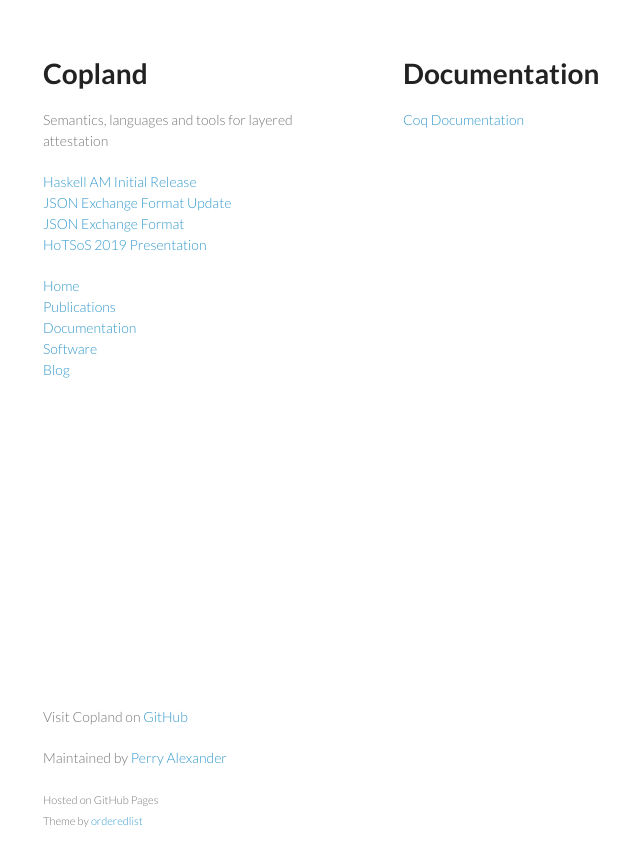
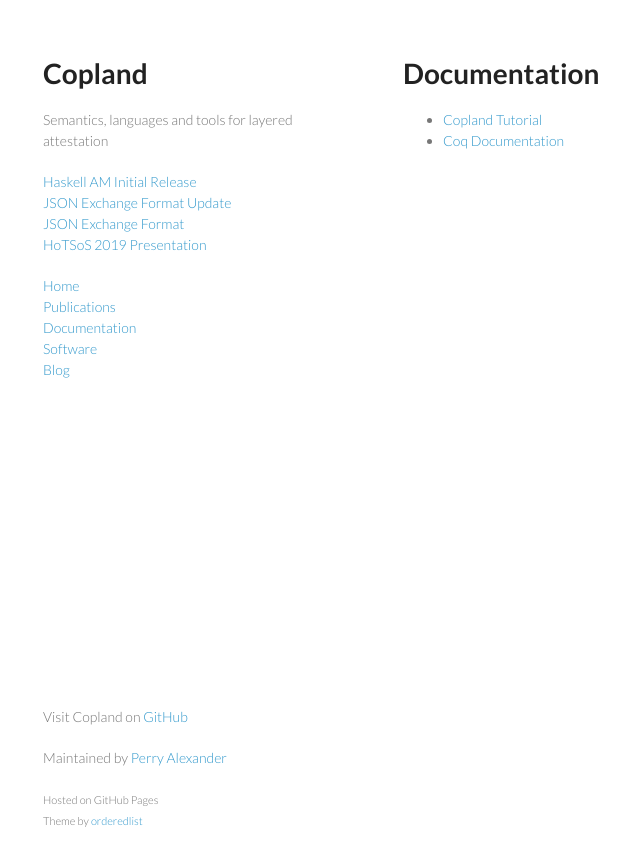
Before and after one commit to ku-sldg/copland, a Jekyll site: the page built from documentation.md, in a window 1280 px wide. Shown: the top 866 px of the page, without its empty margins (167-807 px from the left). Built offline with Jekyll 4.4.1, drawn with Linux system fonts in a browser that asks for light colours.

Commit message:
adding documentation link

```diff
--- a/documentation.md
+++ b/documentation.md
@@ -5,4 +5,5 @@
 
 # Documentation
 
-[Coq Documentation]({{site.baseurl}}/resources/coplandcoq/index.html)
+* [Copland Tutorial]({{site.baseurl}}tutorial/README)
+* [Coq Documentation]({{site.baseurl}}resources/coplandcoq/index.html)
```
